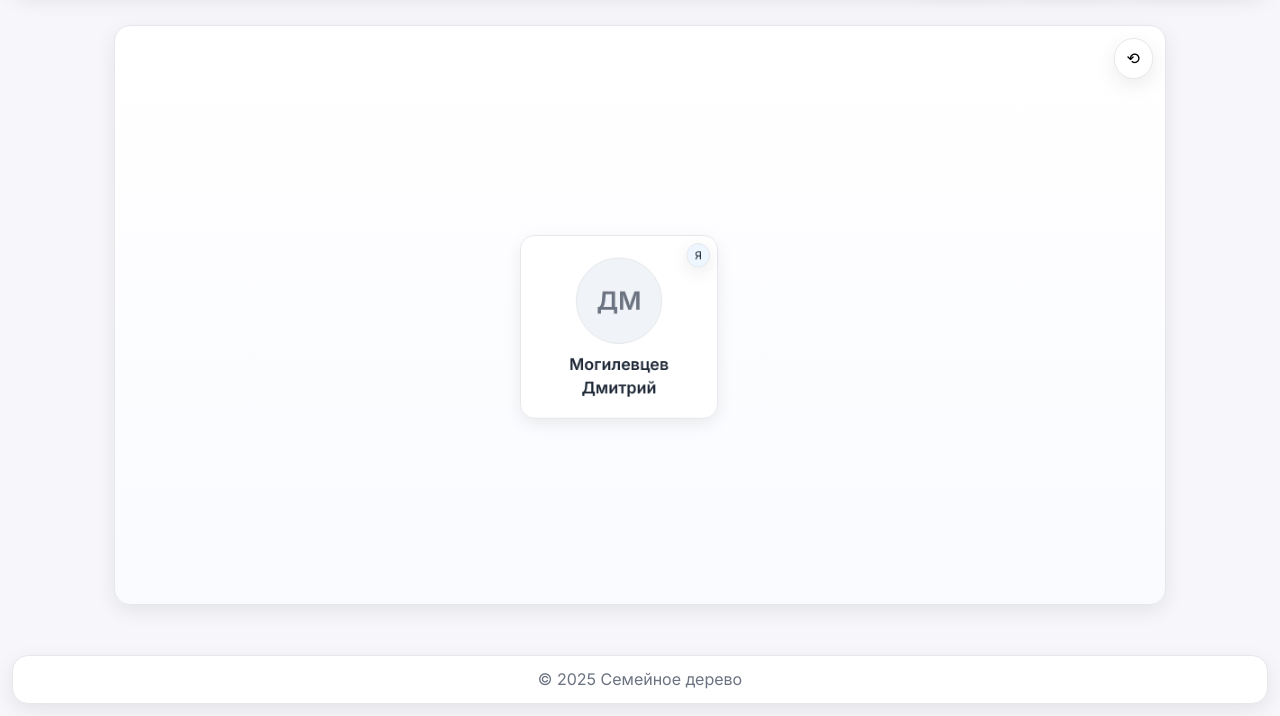
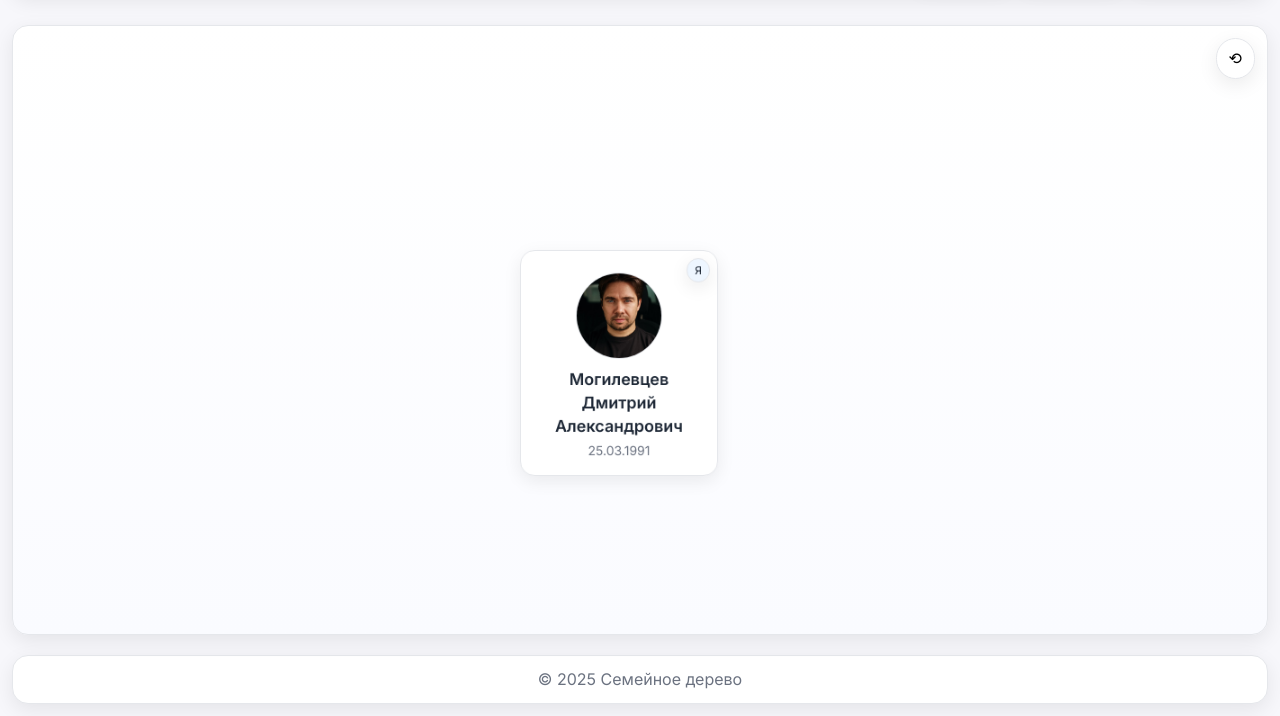
Before and after one commit to mogilevtsevdmitry/family-tree-html-css-is, a plain HTML site: page index.html in a window 1280 px wide. Shown: the part 84-800 px from the top of the page. Drawn offline with Linux system fonts and the light colour scheme.

Commit message:
Add personal photo and update styles for layout adjustments

```diff
--- a/css/styles.css
+++ b/css/styles.css
@@ -11,7 +11,7 @@
   --pad-lg: 24px;
   --pad-md: 16px;
   --pad-sm: 12px;
-  --maxw: 1100px;
+  --maxw: 1800px;
 }
 
 * { box-sizing: border-box; }
@@ -109,14 +109,14 @@ img { max-width: 100%; display: block; }
 .app-main{
   max-width: var(--maxw);
   width: calc(100% - 24px);
-  margin: 18px auto 24px;
-  padding: 0 var(--pad-lg);
+  margin: 18px auto;
+  /* padding: 0 var(--pad-lg); */
 }
 
 /* === Полотно с панорамированием/масштабом === */
 .canvas{
   position: relative;
-  height: calc(100vh - 220px);
+  height: calc(100vh - 190px);
   min-height: 420px;
   background: linear-gradient(180deg, #ffffff, #fafbff);
   border: 1px solid var(--border);
--- a/js/card.js
+++ b/js/card.js
@@ -10,8 +10,8 @@
     const hasBirth = !!birthDate;
     const hasDeath = !!deathDate;
     if (!hasBirth && !hasDeath) return '';
-    if (hasBirth && !hasDeath) return `${birthDate} — `;
-    if (!hasBirth && hasDeath) return `— ${deathDate}`;
+    if (hasBirth && !hasDeath) return `${birthDate}`;
+    if (!hasBirth && hasDeath) return `${deathDate}`;
     return `${birthDate} — ${deathDate}`;
   }
 
--- a/js/main.js
+++ b/js/main.js
@@ -54,10 +54,10 @@ function addDefaultCard() {
   const me = {
     firstName: 'Дмитрий',
     lastName: 'Могилевцев',
-    // patronymic: 'Александрович',
-    // birthDate: '25.03.1991',
-    // deathDate: '',
-    // photoUrl: '.../avatar.jpg',
+    patronymic: 'Александрович',
+    birthDate: '25.03.1991',
+    deathDate: '',
+    photoUrl: '../assets/me.jpg',
     badge: 'Я',
   };
   const card = window.PersonCard.createPersonCard(me);
```
Also changed, not shown: assets/me.jpg (added).
